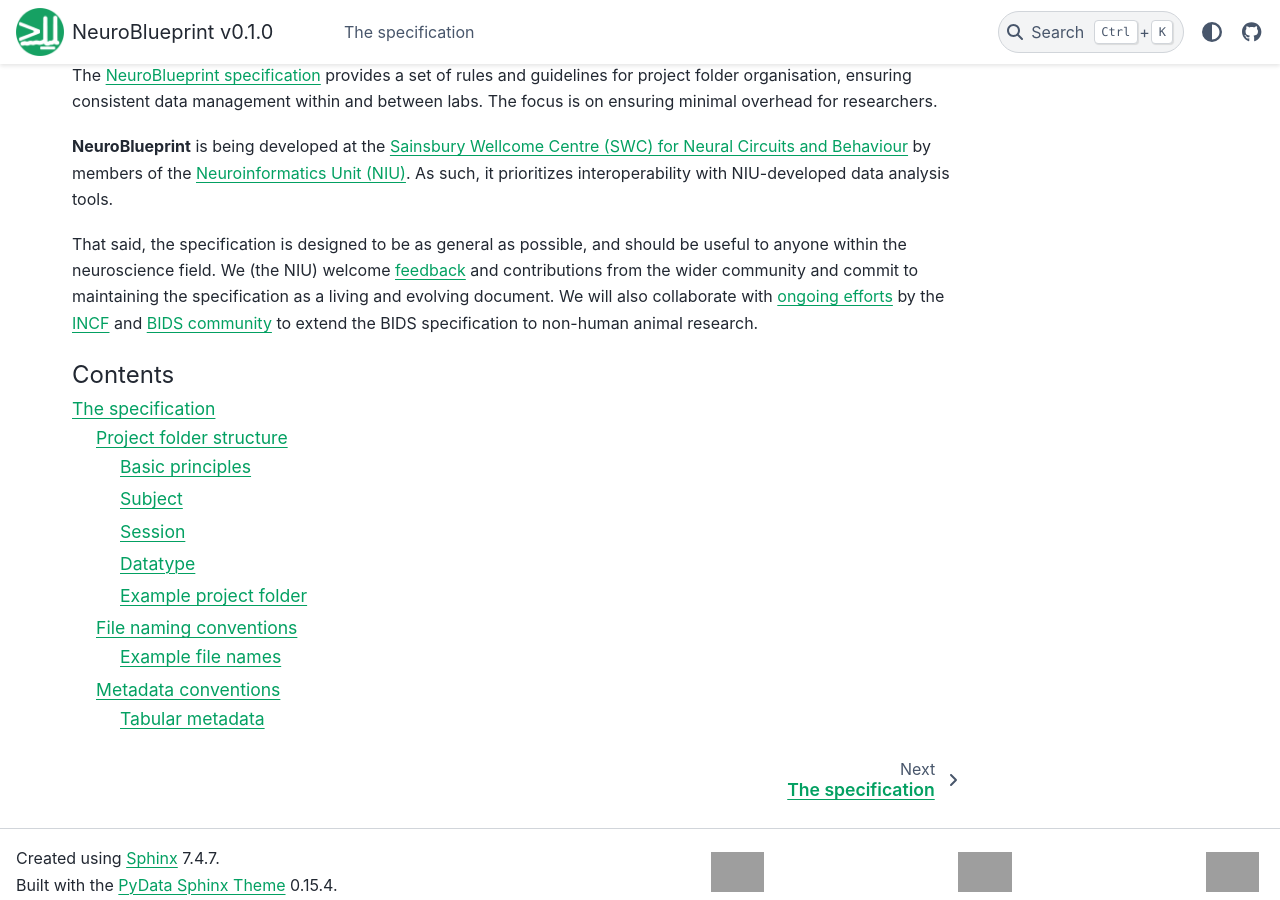
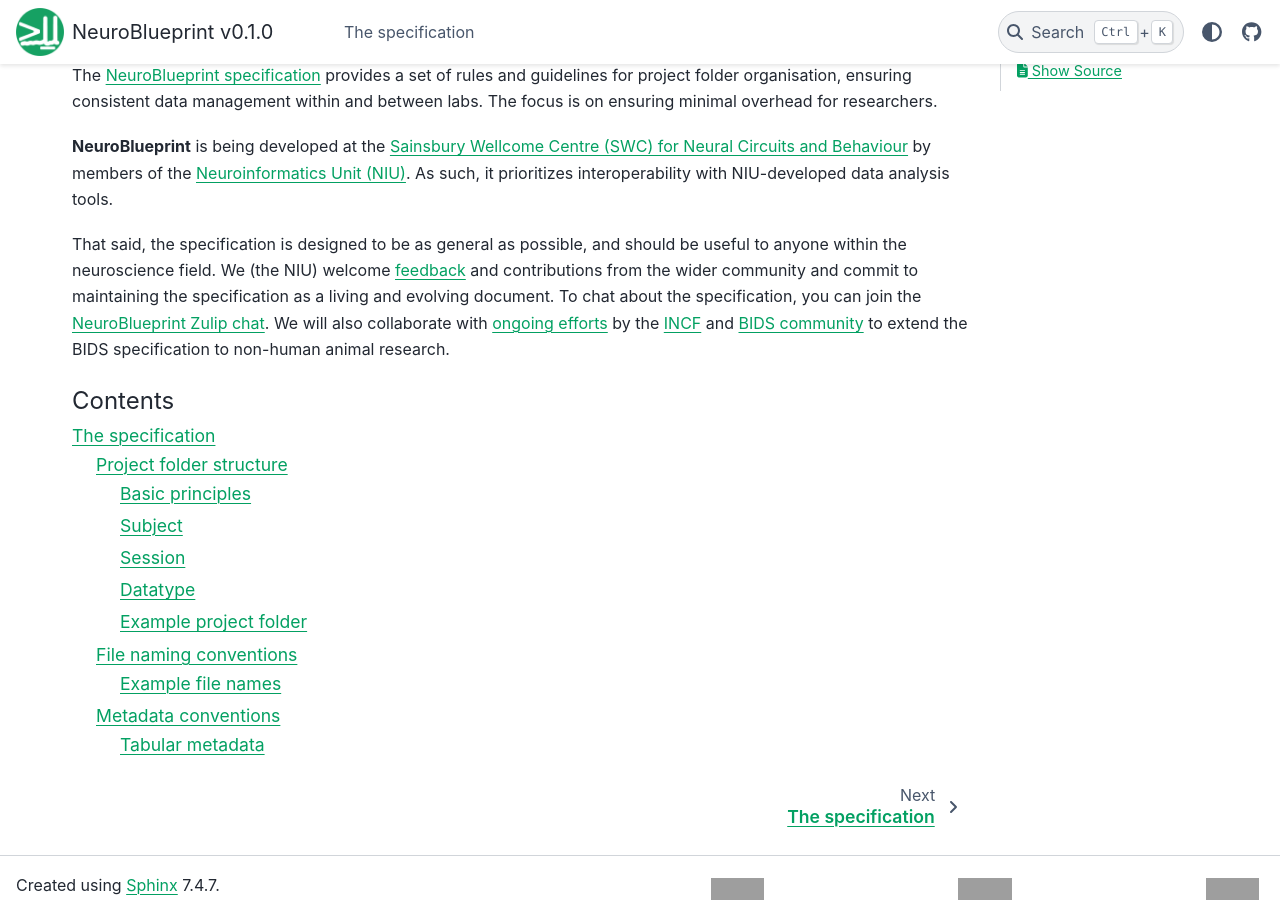
Before and after one commit to neuroinformatics-unit/NeuroBlueprint, a Sphinx documentation site: the page built from docs/source/index.md, in a window 1280 px wide and 900 px high, scrolled down 482 px, cut to the strip 0-900 px from the top of the window. Built offline with Sphinx 7.4.7 and the PyData theme 0.15.4, drawn with Linux system fonts in a browser that asks for light colours; grey boxes are pictures that could not be loaded.

Commit message:
Add zulip links to the readme and index.

````diff
--- a/docs/source/index.md
+++ b/docs/source/index.md
@@ -9,7 +9,7 @@
 
 **NeuroBlueprint** is being developed at the [Sainsbury Wellcome Centre (SWC) for Neural Circuits and Behaviour](https://www.sainsburywellcome.org/) by members of the [Neuroinformatics Unit (NIU)](https://neuroinformatics.dev/). As such, it prioritizes interoperability with NIU-developed data analysis tools.
 
-That said, the specification is designed to be as general as possible, and should be useful to anyone within the neuroscience field. We (the NIU) welcome [feedback](https://github.com/neuroinformatics-unit/NeuroBlueprint/discussions) and contributions from the wider community and commit to maintaining the specification as a living and evolving document. We will also collaborate with [ongoing efforts](https://github.com/INCF/neuroscience-data-structure) by the [INCF](https://www.incf.org/) and [BIDS community](https://bids.neuroimaging.io/) to extend the BIDS specification to non-human animal research.
+That said, the specification is designed to be as general as possible, and should be useful to anyone within the neuroscience field. We (the NIU) welcome [feedback](https://github.com/neuroinformatics-unit/NeuroBlueprint/discussions) and contributions from the wider community and commit to maintaining the specification as a living and evolving document. To chat about the specification, you can join the [NeuroBlueprint Zulip chat](https://neuroinformatics.zulipchat.com/#narrow/stream/406000-SWC-Blueprint). We will also collaborate with [ongoing efforts](https://github.com/INCF/neuroscience-data-structure) by the [INCF](https://www.incf.org/) and [BIDS community](https://bids.neuroimaging.io/) to extend the BIDS specification to non-human animal research.
 
 ```{toctree}
 :maxdepth: 3
````
Also changed, not shown: README.md (+1 -1 lines).
